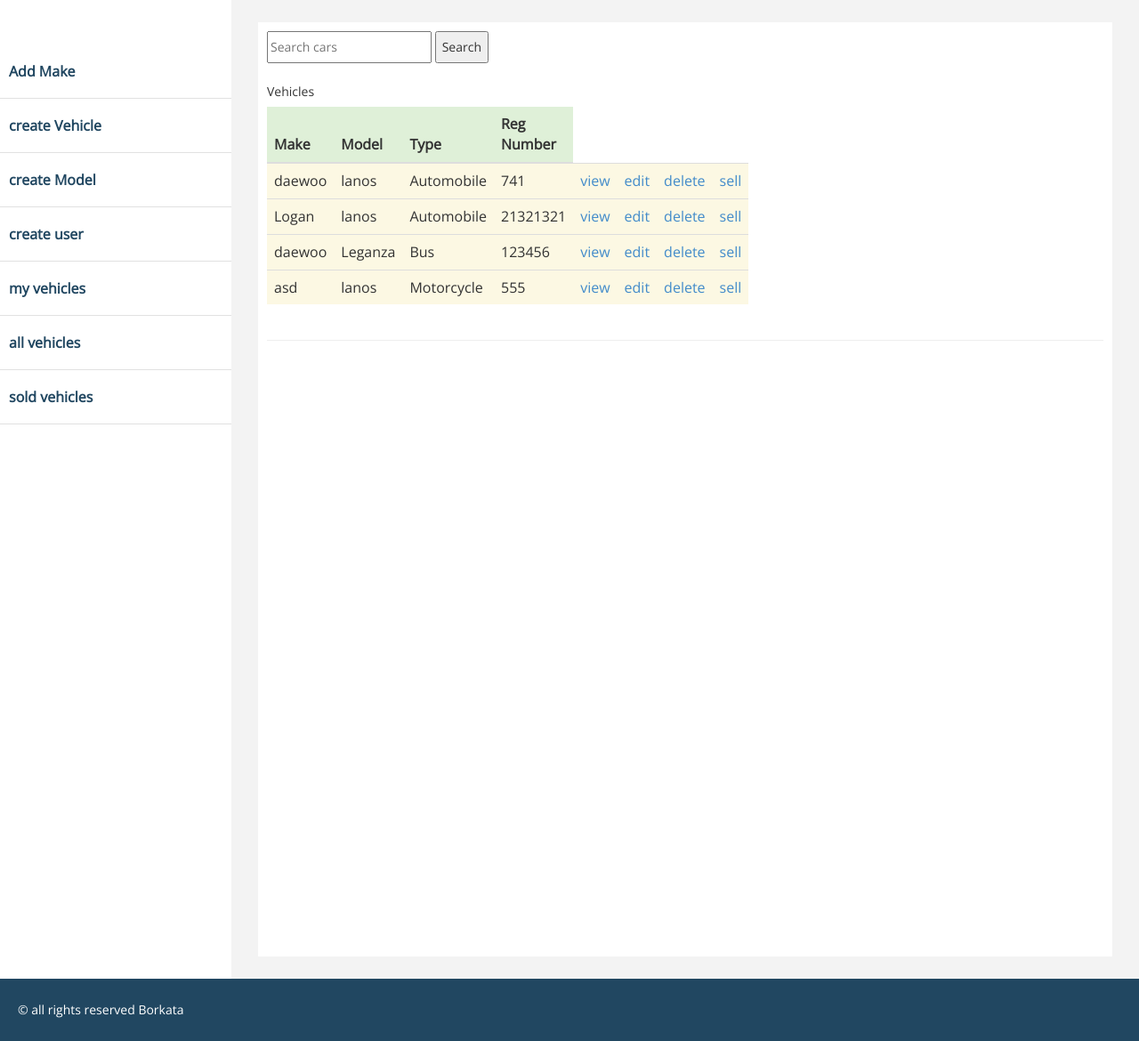
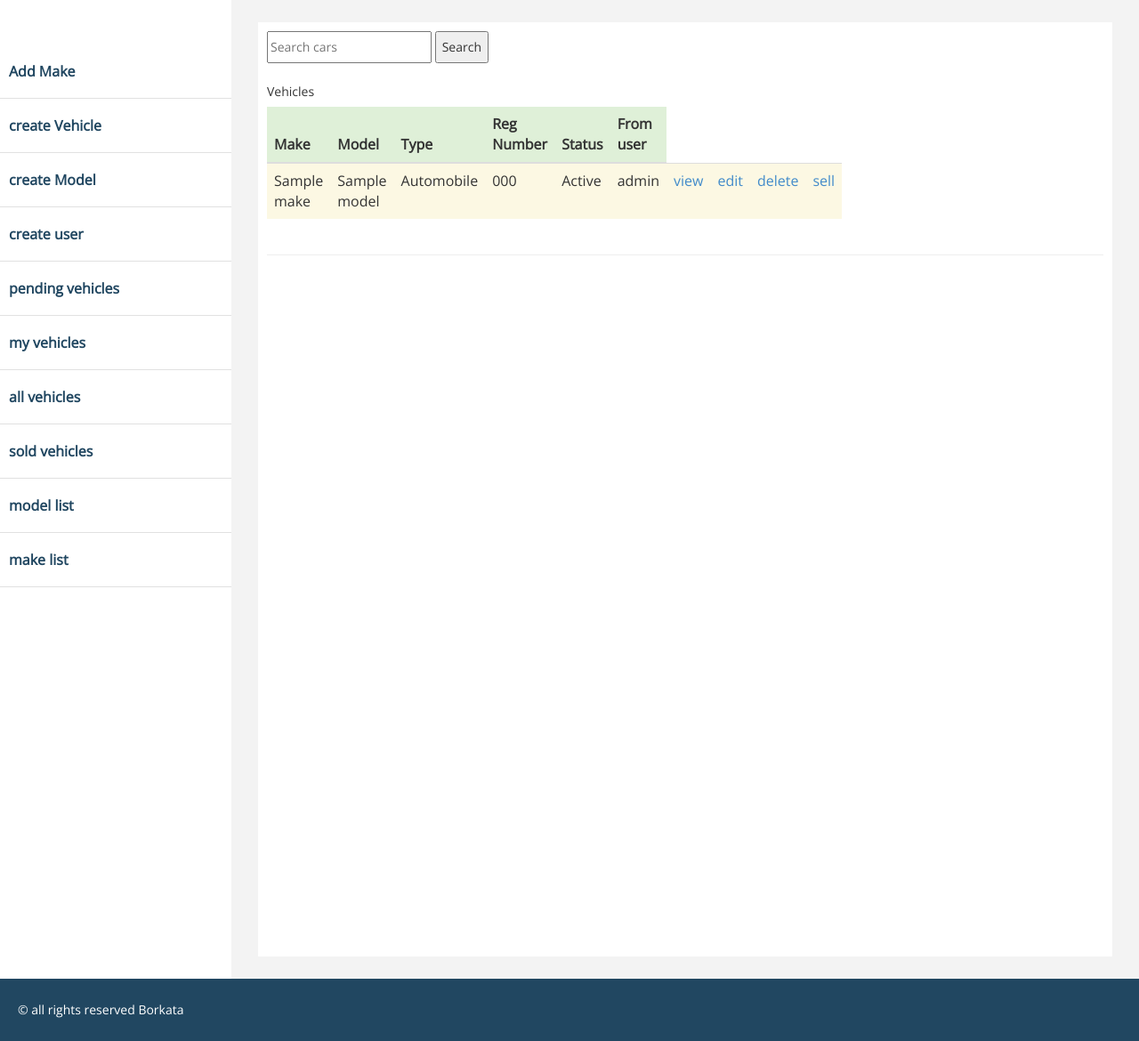
Before and after one commit to BorisTumbev/car-dealer, a Django app: page /my_list in a window 1280 px wide. Shown: the part 80-1250 px from the top of the page at 89% size. Run offline with Django 3.2, Linux system fonts and the light colour scheme; a user stored in the database is signed in; data comes from the database, SQL or seed files in the repository; tables that the repository leaves empty hold one stand-in row (values such as "Sample post"); some libraries are stand-ins or nearby versions.

Commit message:
changed sell function and templates for models and makes

```diff
--- a/car_dealer_project/car_dealer_app/admin.py
+++ b/car_dealer_project/car_dealer_app/admin.py
@@ -1,3 +1,6 @@
 from django.contrib import admin
-from .models import Vehicle
+from .models import Vehicle, Make, Model
+
 admin.site.register(Vehicle)
+admin.site.register(Make)
+admin.site.register(Model)
--- a/car_dealer_project/car_dealer_app/forms.py
+++ b/car_dealer_project/car_dealer_app/forms.py
@@ -18,7 +18,7 @@
 
     class Meta:
         model  = Vehicle
-        exclude = ('sold','created_at','user')
+        exclude = ('sell_status','created_at','user')
 
 
 class MakeForm(MyForm):
--- a/car_dealer_project/car_dealer_app/models.py
+++ b/car_dealer_project/car_dealer_app/models.py
@@ -16,7 +16,7 @@
     objects = models.Manager()
 
     name = models.CharField(max_length=15)
-    make = models.ForeignKey(Make,on_delete = models.PROTECT)
+    make = models.ForeignKey(Make,on_delete = models.CASCADE)
     def __str__(self):
         return self.name
 
@@ -24,8 +24,8 @@
     objects      = models.Manager()
     user         = models.ForeignKey(User,on_delete=models.PROTECT)
 
-    make         = models.ForeignKey(Make,on_delete = models.PROTECT,null=True)
-    model        = models.ForeignKey(Model,on_delete = models.PROTECT)
+    make         = models.ForeignKey(Make,on_delete = models.CASCADE,null=True)
+    model        = models.ForeignKey(Model,on_delete = models.CASCADE)
     v_type       = models.CharField(max_length=2,choices=vehicle_types)
     engine_type  = models.CharField(max_length=1,choices=engine_types)
     transmission = models.CharField(max_length=1,choices=transmission_types)
@@ -35,7 +35,7 @@
     price        = models.PositiveIntegerField(null=True)
 
     image        = models.ImageField(upload_to = 'images/',default='images/default_image.jpg')
-    sold         = models.BooleanField(default=False)
+    sell_status  = models.CharField(max_length=1,choices=sell_status,default="A")
     created_at   = models.DateTimeField(auto_now_add=True)
     description  = models.TextField(default='')
 
--- a/car_dealer_project/car_dealer_app/templates/base.html
+++ b/car_dealer_project/car_dealer_app/templates/base.html
@@ -63,6 +63,10 @@
                     <li>
                             <a href="{% url "create_user" %}">create user</a>
                     </li>
+
+                    <li>
+                            <a href="{% url "pending_list" %}">pending vehicles</a>
+                    </li>
                     {%endif%}
                     <li>
                             <a href="{% url "my_list" %}">my vehicles</a>
@@ -74,7 +78,12 @@
                     <li>
                             <a href="{% url "sold_list" %}">sold vehicles</a>
                     </li>
-
+                    <li>
+                            <a href="{% url "model_list" %}">model list</a>
+                    </li>
+                    <li>
+                            <a href="{% url "make_list" %}">make list</a>
+                    </li>
 
                 </ul>
              </div>
--- a/car_dealer_project/car_dealer_app/templates/create.html
+++ b/car_dealer_project/car_dealer_app/templates/create.html
@@ -1,7 +1,11 @@
-<h1>Create </h1>
+<h1>Edit/Create </h1>
+{%if errorMsg%}
 {{errorMsg}}
+<a href="{% url "create_make" %}">Add Make</a>
+{%else%}
 <form method="post" enctype='multipart/form-data'>
     {% csrf_token %}
     {{ form.as_p }}
     <input type="submit" value="Submit" />
 </form>
+{%endif%}
--- a/car_dealer_project/car_dealer_app/templates/list.html
+++ b/car_dealer_project/car_dealer_app/templates/list.html
@@ -14,6 +14,8 @@
                                     <th>Model</th>
                                     <th>Type</th>
                                     <th>Reg Number</th>
+                                    <th>Status</th>
+                                    <th>From user</th>
                                     </tr>
                                 </thead>
                                 <tbody>
@@ -25,6 +27,8 @@
                                         <td>{{ vehicle.model }}</td>
                                         <td>{{ vehicle.get_v_type_display }}</td>
                                         <td>{{ vehicle.reg_number }}</td>
+                                        <td>{{ vehicle.get_sell_status_display }}</td>
+                                        <td>{{ vehicle.user.username }}</td>
 
 
                                         <td><a href="{% url "detail" vehicle.id %}">view</a></td>
--- a/car_dealer_project/car_dealer_app/urls.py
+++ b/car_dealer_project/car_dealer_app/urls.py
@@ -12,12 +12,22 @@
 
     path('vehicle_list',views.vehicle_list,{'all_vehicles':True}, name='vehicle_list'),
     path('my_list',views.vehicle_list, name='my_list'),
-    path('sold_list',views.vehicle_list,{'all_sold':True}, name='sold_list'),
+    path('sold_list',views.vehicle_list,{'status':'S'}, name='sold_list'),
+    path('pending_list',views.vehicle_list,{'status':'P'}, name='pending_list'),
+
+    path('model_list',views.list_models,{'model':Model}, name='model_list'),
+    path('make_list',views.list_models,{'model':Make}, name='make_list'),
 
     path('detail/<id>',views.vehicle_detail, name='detail'),
-    path('edit/<id>',views.vehicle_edit,{'i_form':VehicleForm,'model':Vehicle}, name='edit'),
-    path('delete/<id>',views.vehicle_delete,{'model':Vehicle}, name='delete'),
-    path('delete_make/<id>',views.vehicle_delete,{'model':Make}, name='delete_make'),
+
+    path('edit/<id>',views.edit_obj,{'i_form':VehicleForm,'model':Vehicle}, name='edit'),
+    path('edit_make/<id>',views.edit_obj,{'i_form':MakeForm,'model':Make}, name='edit_make'),
+    path('edit_model/<id>',views.edit_obj,{'i_form':CarModelForm,'model':Model}, name='edit_model'),
+
+    path('delete/<id>',views.delete_obj,{'model':Vehicle}, name='delete'),
+    path('delete_make/<id>',views.delete_obj,{'model':Make}, name='delete_make'),
+    path('delete_model/<id>',views.delete_obj,{'model':Model}, name='delete_model'),
+
 
     path('create_user',views.create_user, name='create_user'),
     path('sell_vehicle/<id>',views.sell_vehicle, name='sell_vehicle')
--- a/car_dealer_project/car_dealer_app/utils.py
+++ b/car_dealer_project/car_dealer_app/utils.py
@@ -12,7 +12,7 @@
                       ('M','Manual'),
                       ('S','Semi-auto'))
 
-engine_types       = (('D','Diesl'),
+engine_types       = (('D','Disel'),
                       ('P','Petrol'),
                       ('E','Electric'),
                       ('H','Hybrid'))
@@ -22,7 +22,13 @@
                      ('B','Bus'),
                      ('T','Truck'))
 
+sell_status        =(('A','Active'),
+                     ('S','Sold'),
+                     ('P','Pending'),
+                     ('D','Declined')
 
+
+)
 
 # class Conditions(Enum):
 #     New  = 'New'
--- a/car_dealer_project/car_dealer_app/views.py
+++ b/car_dealer_project/car_dealer_app/views.py
@@ -9,18 +9,24 @@
 
 @login_required
 def create_obj(request,i_form):
-    if not Make.objects.all() and not Model.objects.all():
-        return render(request, './create.html', {'errorMsg':'Create Make and Model first'})
+
+    # if not Make.objects.all():
+    #     return render(request, './create.html', {'errorMsg':'Create Make and Model first'})
 
     form = i_form(request.POST or None,request.FILES or None,user=request.user)
+
     if form.is_valid():
         form.save()
         return redirect('vehicle_list')
 
     return render(request, './create.html', {'form':form})
 
+
+
+
+
 @login_required
-def vehicle_list(request,all_vehicles=False,all_sold=False):
+def vehicle_list(request,status="A",all_vehicles=False):
 
     query = request.GET.get('q')
     if query:
@@ -32,16 +38,21 @@
 
         return render(request,'./list.html',{'object_list':vehicles})
 
-    if all_sold:
-        vehicles = Vehicle.objects.filter(sold=True)
+    if status=="S":
+        vehicles = Vehicle.objects.filter(sell_status="S")
+        return render(request,'./list.html',{'object_list':vehicles})
+
+    if status=="P":
+        vehicles = Vehicle.objects.filter(sell_status="P")
+        return render(request,'./list.html',{'object_list':vehicles})
+
+    if all_vehicles:
+        vehicles = Vehicle.objects.filter(Q(sell_status="A")|Q(sell_status="P"))
         return render(request,'./list.html',{'object_list':vehicles})
 
 
-    if all_vehicles:
-        vehicles = Vehicle.objects.filter(sold=False)
-        return render(request,'./list.html',{'object_list':vehicles})
 
-    vehicles = Vehicle.objects.filter(sold=False,user=request.user)
+    vehicles = Vehicle.objects.filter(Q(sell_status="A")|Q(sell_status="P"),user=request.user)
 
 
 
@@ -57,10 +68,12 @@
     return render(request,'./detail.html',{'object':vehicle})
 
 @login_required
-def vehicle_edit(request,id,i_form,model):
+def edit_obj(request,id,i_form,model):
 
-    obj = get_object_or_404(model,id=id,user=request.user)
-
+    if model==Make or model==Model:
+        obj = get_object_or_404(model,id=id)
+    else:
+        obj = get_object_or_404(model,id=id,user=request.user)
 
     form = i_form(request.POST or None,request.FILES or None, instance=obj,user=request.user)
 
@@ -72,19 +85,12 @@
 
 
 @superuser_required
-def vehicle_delete(request,id,model):
+def delete_obj(request,id,model):
     obj = get_object_or_404(model,id=id)
     if request.method=='POST':
         obj.delete()
         return redirect('vehicle_list')
     return render(request, './delete.html', {'object':obj})
-
-
-# def serach(request):
-
-#     if request.method == 'GET':
-
-#         search_query = request.GET.get('search_box', None)
 
 
 @superuser_required
@@ -102,21 +108,31 @@
 @login_required
 def sell_vehicle(request,id):
     obj = get_object_or_404(Vehicle,id=id)
-    obj.sold= True
-    obj.save()
+    if request.user.is_superuser:
+        obj.sell_status= "S"
+        obj.save()
+
+    else:
+        obj.sell_status = "P"
+        obj.save()
+
     return redirect('vehicle_list')
 
-# def calc(request):
 
-#     if request.method == 'POST':
-#         form = SellForm(request.POST)
 
-#         if form.is_valid():
-#             field1 = form.cleaned_data.get('field1')
+def list_models(request,model):
+    query = request.GET.get('q')
+    if query:
+        object_list = model.objects.filter(name__icontains=query)
+        dic = {'object_list':object_list}
+        if model==Model:
+            return render(request,'./list_models.html',dic)
+        else:
+            return render(request,'./list_makes.html',dic)
 
-#             return render(request,'../templates/answ.html', {'answ': field1})
-#             #return HttpResponseRedirect('/index')
-#     else:
-#         form = SellForm()
+    object_list = model.objects.all()
 
-#     return render(request,'../templates/calc.html', {'form': form})
+    if model==Model:
+        return render(request,'./list_models.html',{'object_list':object_list})
+    else:
+        return render(request,'./list_makes.html',{'object_list':object_list})
```
Also changed, not shown: car_dealer_project/car_dealer_app/templates/list_makes.html (added, +43 -0 lines), car_dealer_project/car_dealer_app/templates/list_models.html (added, +43 -0 lines), car_dealer_project/car_dealer_app/migrations/0013_auto_20180725_0919.py (added), car_dealer_project/db.sqlite3.
